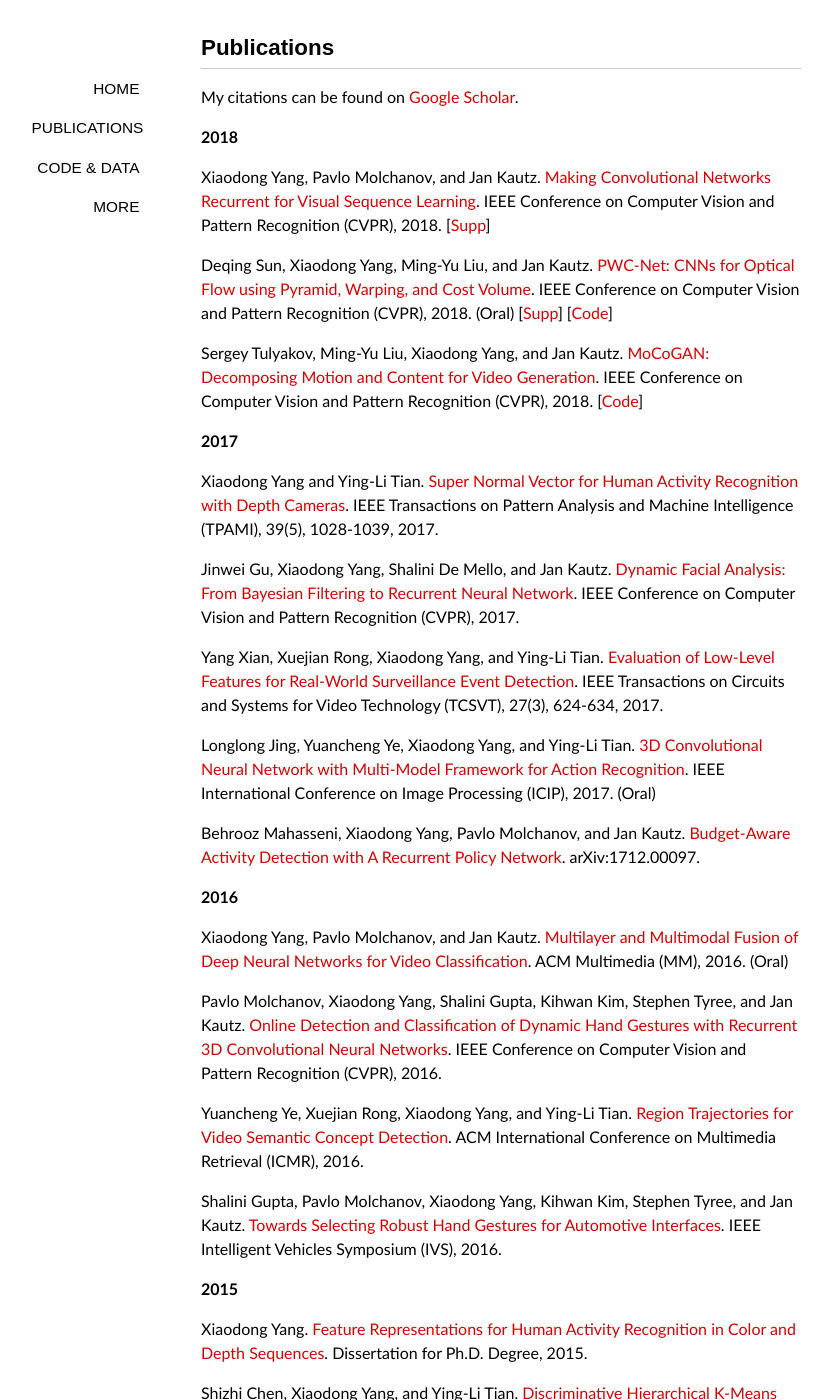
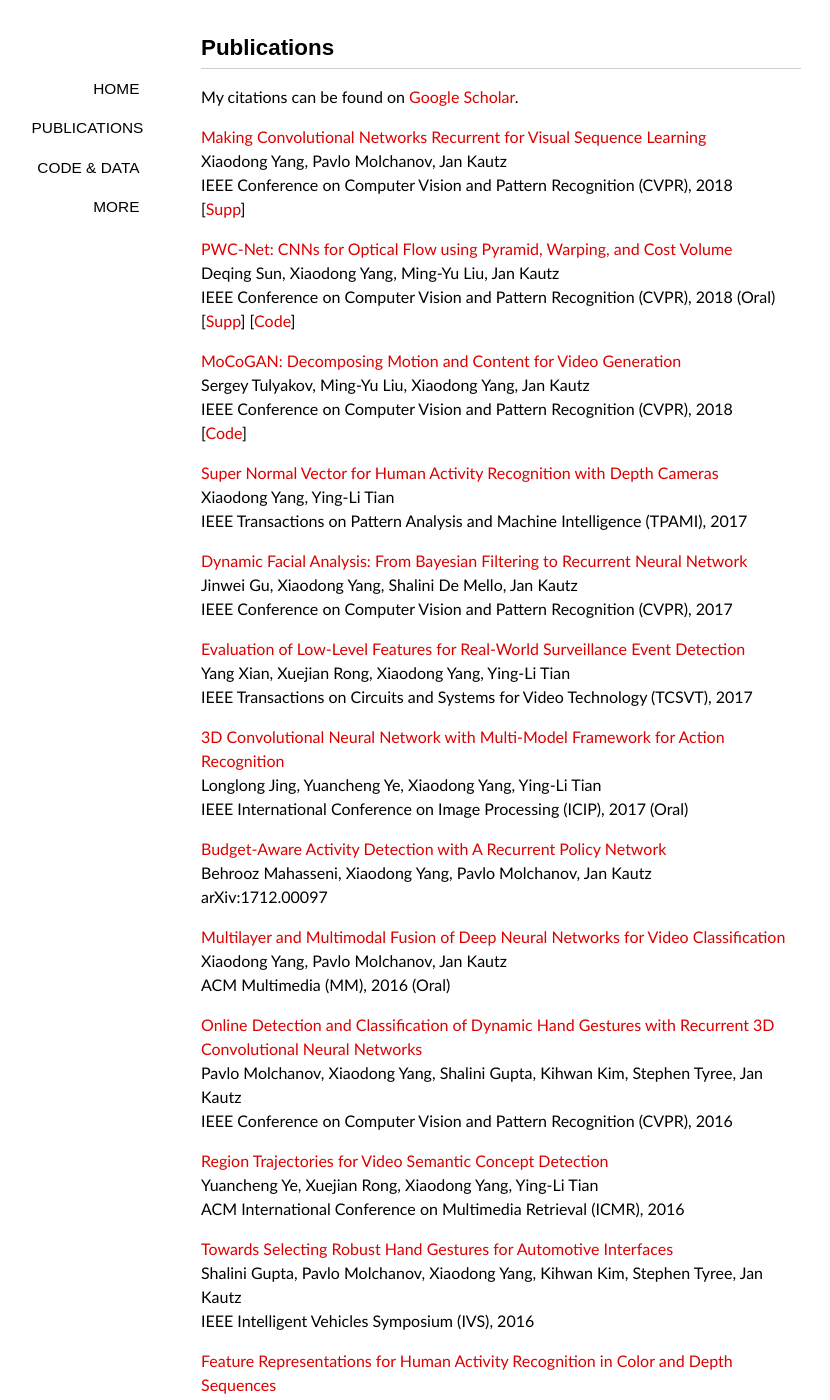
Before and after one commit to xiaodongyang/xiaodongyang.github.io, a Jekyll site: the page built from publications/index.md, in a window 1280 px wide and 1400 px high. Shown: the whole window, without its empty margins (139-969 px from the left). Built offline with Jekyll 4.4.1, drawn with Linux system fonts in a browser that asks for light colours; some web fonts are replaced; some of the changed text lies outside the part shown.

Commit message:
Update index.md

```diff
--- a/publications/index.md
+++ b/publications/index.md
@@ -7,108 +7,175 @@
 My citations can be found on [Google Scholar](http://scholar.google.com/citations?user=yWsMg_gAAAAJ&hl=en).
 <br>
 
-**2018**
+[Making Convolutional Networks Recurrent for Visual Sequence Learning](/publications/papers/prernn-cvpr18.pdf)
+Xiaodong Yang, Pavlo Molchanov, Jan Kautz
+IEEE Conference on Computer Vision and Pattern Recognition (CVPR), 2018
+[[Supp](/publications/papers/prernn-supp-cvpr18.pdf)]
 
-Xiaodong Yang, Pavlo Molchanov, and Jan Kautz. [Making Convolutional Networks Recurrent for Visual Sequence Learning](/publications/papers/prernn-cvpr18.pdf). IEEE Conference on Computer Vision and Pattern Recognition (CVPR), 2018. [[Supp](/publications/papers/prernn-supp-cvpr18.pdf)]
+[PWC-Net: CNNs for Optical Flow using Pyramid, Warping, and Cost Volume](/publications/papers/pwc-cvpr18.pdf)
+Deqing Sun, Xiaodong Yang, Ming-Yu Liu, Jan Kautz
+IEEE Conference on Computer Vision and Pattern Recognition (CVPR), 2018 (Oral)
+[[Supp](/publications/papers/pwc-supp-cvpr18.pdf)] [[Code](http://research.nvidia.com/publication/2018-02_PWC-Net%3A-CNNs-for)]
 
-Deqing Sun, Xiaodong Yang, Ming-Yu Liu, and Jan Kautz. [PWC-Net: CNNs for Optical Flow using Pyramid, Warping, and Cost Volume](/publications/papers/pwc-cvpr18.pdf). IEEE Conference on Computer Vision and Pattern Recognition (CVPR), 2018. (Oral) [[Supp](/publications/papers/pwc-supp-cvpr18.pdf)] [[Code](http://research.nvidia.com/publication/2018-02_PWC-Net%3A-CNNs-for)]
+[MoCoGAN: Decomposing Motion and Content for Video Generation](/publications/papers/mocogan-cvpr18.pdf)
+Sergey Tulyakov, Ming-Yu Liu, Xiaodong Yang, Jan Kautz
+IEEE Conference on Computer Vision and Pattern Recognition (CVPR), 2018
+[[Code](https://github.com/sergeytulyakov/mocogan)]
 
-Sergey Tulyakov, Ming-Yu Liu, Xiaodong Yang, and Jan Kautz. [MoCoGAN: Decomposing Motion and Content for Video Generation](/publications/papers/mocogan-cvpr18.pdf). IEEE Conference on Computer Vision and Pattern Recognition (CVPR), 2018. [[Code](https://github.com/sergeytulyakov/mocogan)]
+[Super Normal Vector for Human Activity Recognition with Depth Cameras](/publications/papers/tpami17.pdf)
+Xiaodong Yang, Ying-Li Tian
+IEEE Transactions on Pattern Analysis and Machine Intelligence (TPAMI), 2017
 
-**2017**
+[Dynamic Facial Analysis: From Bayesian Filtering to Recurrent Neural Network](/publications/papers/cvpr17.pdf)
+Jinwei Gu, Xiaodong Yang, Shalini De Mello, Jan Kautz
+IEEE Conference on Computer Vision and Pattern Recognition (CVPR), 2017
 
-Xiaodong Yang and Ying-Li Tian. [Super Normal Vector for Human Activity Recognition with Depth Cameras](/publications/papers/tpami17.pdf). IEEE Transactions on Pattern Analysis and Machine Intelligence (TPAMI), 39(5), 1028-1039, 2017.
+[Evaluation of Low-Level Features for Real-World Surveillance Event Detection](/publications/papers/tcsvt17.pdf)
+Yang Xian, Xuejian Rong, Xiaodong Yang, Ying-Li Tian
+IEEE Transactions on Circuits and Systems for Video Technology (TCSVT), 2017
 
-Jinwei Gu, Xiaodong Yang, Shalini De Mello, and Jan Kautz. [Dynamic Facial Analysis: From Bayesian Filtering to Recurrent Neural Network](/publications/papers/cvpr17.pdf). IEEE Conference on Computer Vision and Pattern Recognition (CVPR), 2017.
+[3D Convolutional Neural Network with Multi-Model Framework for Action Recognition](/publications/papers/icip17.pdf)
+Longlong Jing, Yuancheng Ye, Xiaodong Yang, Ying-Li Tian
+IEEE International Conference on Image Processing (ICIP), 2017 (Oral)
 
-Yang Xian, Xuejian Rong, Xiaodong Yang, and Ying-Li Tian. [Evaluation of Low-Level Features for Real-World Surveillance Event Detection](/publications/papers/tcsvt17.pdf). IEEE Transactions on Circuits and Systems for Video Technology (TCSVT), 27(3), 624-634, 2017.
+[Budget-Aware Activity Detection with A Recurrent Policy Network](https://arxiv.org/abs/1712.00097)
+Behrooz Mahasseni, Xiaodong Yang, Pavlo Molchanov, Jan Kautz
+arXiv:1712.00097
 
-Longlong Jing, Yuancheng Ye, Xiaodong Yang, and Ying-Li Tian. [3D Convolutional Neural Network with Multi-Model Framework for Action Recognition](/publications/papers/icip17.pdf). IEEE International Conference on Image Processing (ICIP), 2017. (Oral)
+[Multilayer and Multimodal Fusion of Deep Neural Networks for Video Classification](/publications/papers/mm16.pdf)
+Xiaodong Yang, Pavlo Molchanov, Jan Kautz
+ACM Multimedia (MM), 2016 (Oral)
 
-Behrooz Mahasseni, Xiaodong Yang, Pavlo Molchanov, and Jan Kautz. [Budget-Aware Activity Detection with A Recurrent Policy Network](https://arxiv.org/abs/1712.00097). arXiv:1712.00097.
+[Online Detection and Classification of Dynamic Hand Gestures with Recurrent 3D Convolutional Neural Networks](/publications/papers/cvpr16.pdf)
+Pavlo Molchanov, Xiaodong Yang, Shalini Gupta, Kihwan Kim, Stephen Tyree, Jan Kautz
+IEEE Conference on Computer Vision and Pattern Recognition (CVPR), 2016
 
-**2016**
+[Region Trajectories for Video Semantic Concept Detection](/publications/papers/icmr16.pdf)
+Yuancheng Ye, Xuejian Rong, Xiaodong Yang, Ying-Li Tian
+ACM International Conference on Multimedia Retrieval (ICMR), 2016
 
-Xiaodong Yang, Pavlo Molchanov, and Jan Kautz. [Multilayer and Multimodal Fusion of Deep Neural Networks for Video Classification](/publications/papers/mm16.pdf). ACM Multimedia (MM), 2016. (Oral)
+[Towards Selecting Robust Hand Gestures for Automotive Interfaces](/publications/papers/ivs16.pdf)
+Shalini Gupta, Pavlo Molchanov, Xiaodong Yang, Kihwan Kim, Stephen Tyree, Jan Kautz
+IEEE Intelligent Vehicles Symposium (IVS), 2016
 
-Pavlo Molchanov, Xiaodong Yang, Shalini Gupta, Kihwan Kim, Stephen Tyree, and Jan Kautz. [Online Detection and Classification of Dynamic Hand Gestures with Recurrent 3D Convolutional Neural Networks](/publications/papers/cvpr16.pdf). IEEE Conference on Computer Vision and Pattern Recognition (CVPR), 2016.
+[Feature Representations for Human Activity Recognition in Color and Depth Sequences](/publications/papers/dissertation15.pdf)
+Xiaodong Yang
+Dissertation for Ph.D. Degree, 2015
 
-Yuancheng Ye, Xuejian Rong, Xiaodong Yang, and Ying-Li Tian. [Region Trajectories for Video Semantic Concept Detection](/publications/papers/icmr16.pdf). ACM International Conference on Multimedia Retrieval (ICMR), 2016.
+[Discriminative Hierarchical K-Means Tree for Large-Scale Image Classification](/publications/papers/tnnls15.pdf)
+Shizhi Chen, Xiaodong Yang, Ying-Li Tian
+IEEE Transactions on Neural Networks and Learning Systems (TNNLS), 2015
 
-Shalini Gupta, Pavlo Molchanov, Xiaodong Yang, Kihwan Kim, Stephen Tyree, and Jan Kautz. [Towards Selecting Robust Hand Gestures for Automotive Interfaces](/publications/papers/ivs16.pdf). IEEE Intelligent Vehicles Symposium (IVS), 2016.
+[Exploring Pooling Strategies based on Idiosyncrasies of Spatio-Temporal Interest Points](/publications/papers/icmr15.pdf)
+Yuancheng Ye, Xiaodong Yang, Ying-Li Tian
+ACM International Conference on Multimedia Retrieval (ICMR), 2015
 
-**2015**
+[Hybrid Example based Single Image Super Resolution](/publications/papers/isvc15.pdf)
+Yang Xian, Xiaodong Yang, Ying-Li Tian
+International Symposium on Visual Computing (ISVC), 2015 (Oral)
 
-Xiaodong Yang. [Feature Representations for Human Activity Recognition in Color and Depth Sequences](/publications/papers/dissertation15.pdf). Dissertation for Ph.D. Degree, 2015.
+[CCNY at TRECVID 2015: Video Semantic Concept Localization](/publications/papers/trecvid15.pdf)
+Yuancheng Ye, Xuejian Rong, Xiaodong Yang, Ying-Li Tian
+NIST TRECVID Workshop, 2015
 
-Shizhi Chen, Xiaodong Yang, and Ying-Li Tian. [Discriminative Hierarchical K-Means Tree for Large-Scale Image Classification](/publications/papers/tnnls15.pdf). IEEE Transactions on Neural Networks and Learning Systems (TNNLS), 26(9), 2200-2205, 2015.
+[Super Normal Vector for Activity Recognition Using Depth Sequences](/publications/papers/cvpr14.pdf)
+Xiaodong Yang, Ying-Li Tian
+IEEE Conference on Computer Vision and Pattern Recognition (CVPR), 2014
 
-Yuancheng Ye, Xiaodong Yang, and Ying-Li Tian. [Exploring Pooling Strategies based on Idiosyncrasies of Spatio-Temporal Interest Points](/publications/papers/icmr15.pdf). ACM International Conference on Multimedia Retrieval (ICMR), 2015.
+[Action Recognition Using Super Sparse Coding Vector with Spatio-Temporal Awareness](/publications/papers/eccv14.pdf)
+Xiaodong Yang, Ying-Li Tian
+European Conference on Computer Vision (ECCV), 2014
 
-Yang Xian, Xiaodong Yang, and Ying-Li Tian. [Hybrid Example based Single Image Super Resolution](/publications/papers/isvc15.pdf). International Symposium on Visual Computing (ISVC), 2015. (Oral)
+[Effective 3D Action Recognition Using EigenJoints](/publications/papers/jvci14.pdf)
+Xiaodong Yang, Ying-Li Tian
+Journal of Visual Communication and Image Representation (JVCI), 2014 (Best Paper Award)
 
-Yuancheng Ye, Xuejian Rong, Xiaodong Yang, and Ying-Li Tian. [CCNY at TRECVID 2015: Video Semantic Concept Localization](/publications/papers/trecvid15.pdf). NIST TRECVID Workshop, 2015.
+[Scene Text Recognition in Multiple Frames based on Text Tracking](/publications/papers/icme14.pdf)
+Xuejian Rong, Chucai Yi, Xiaodong Yang, Ying-Li Tian
+IEEE International Conference on Multimedia & Expo (ICME), 2014
 
-**2014**
+[Assistive Clothing Pattern Recognition for Visually Impaired People](/publications/papers/thms14.pdf)
+Xiaodong Yang, Shuai Yuan, Ying-Li Tian
+IEEE Transactions on Human-Machine Systems (THMS), 2014
 
-Xiaodong Yang and Ying-Li Tian. [Super Normal Vector for Activity Recognition Using Depth Sequences](/publications/papers/cvpr14.pdf). IEEE Conference on Computer Vision and Pattern Recognition (CVPR), 2014.
+[Polynormal Fisher Vector for Activity Recognition from Depth Sequence](/publications/papers/siggraphw14.pdf)
+Xiaodong Yang, Ying-Li Tian
+SIGGRAPH ASIA Workshop on Autonomous Virtual Humans and Social Robots, 2014
 
-Xiaodong Yang and Ying-Li Tian. [Action Recognition Using Super Sparse Coding Vector with Spatio-Temporal Awareness](/publications/papers/eccv14.pdf). European Conference on Computer Vision (ECCV), 2014.
+[CCNY at TRECVID 2014: Surveillance Event Detection](/publications/papers/trecvid14.pdf)
+Yang Xian, Xuejian Rong, Xiaodong Yang, Ying-Li Tian
+NIST TRECVID Workshop, 2014
 
-Xiaodong Yang and Ying-Li Tian. [Effective 3D Action Recognition Using EigenJoints](/publications/papers/jvci14.pdf). Journal of Visual Communication and Image Representation (JVCI), 25(1), 2-11, 2014. ([Best Paper Award](/publications/papers/jvci-best-paper-award.pdf))
+[Histogram of 3D Facets: A Characteristic Descriptor for Hand Gesture Recognition](/publications/papers/fg13.pdf)
+Chenyang Zhang, Xiaodong Yang, Ying-Li Tian
+IEEE International Conference on Automatic Face and Gesture Recognition (FG), 2013 (Oral)
 
-Xuejian Rong, Chucai Yi, Xiaodong Yang, and Ying-Li Tian. [Scene Text Recognition in Multiple Frames based on Text Tracking](/publications/papers/icme14.pdf). IEEE International Conference on Multimedia & Expo (ICME), 2014.
+[Texture Representations Using Subspace Embeddings](/publications/papers/prl13.pdf)
+Xiaodong Yang, Ying-Li Tian
+Pattern Recognition Letters (PRL), 2013
 
-Xiaodong Yang, Shuai Yuan, and Ying-Li Tian. [Assistive Clothing Pattern Recognition for Visually Impaired People](/publications/papers/thms14.pdf). IEEE Transactions on Human-Machine Systems (THMS), 44(2), 234-243, 2014.
+[Feature Representations for Scene Text Character Recognition: A Comparative Study](/publications/papers/icdar13.pdf)
+Chucai Yi, Xiaodong Yang, Ying-Li Tian
+International Conference on Document Analysis and Recognition (ICDAR), 2013
 
-Xiaodong Yang and Ying-Li Tian. [Polynormal Fisher Vector for Activity Recognition from Depth Sequence](/publications/papers/siggraphw14.pdf). SIGGRAPH ASIA Workshop on Autonomous Virtual Humans and Social Robots, 2014.
+[AT&T Research at TRECVID 2013: Surveillance Event Detection](/publications/papers/trecvid13.pdf)
+Xiaodong Yang, Zhu Liu, Eric Zavesky, David Gibbon, Behzad Shahraray, Ying-Li Tian
+NIST TRECVID Workshop, 2013
 
-Yang Xian, Xuejian Rong, Xiaodong Yang, and Ying-Li Tian. [CCNY at TRECVID 2014: Surveillance Event Detection](/publications/papers/trecvid14.pdf). NIST TRECVID Workshop, 2014.
+[Visual Speech Learning Using Dynamic Lip Movement based Video Segmentation and Comparison](/publications/papers/bibm13.pdf)
+Carol Mazuera, Xiaodong Yang, Ying-Li Tian
+IEEE International Conference on Bioinformatics and Biomedicine (BIBM), 2013 (Oral)
 
-**2013**
+[Toward A Computer Vision based Wayfinding Aid for Blind Persons to Access Unfamiliar Indoor Environments](/publications/papers/mva13.pdf)
+Ying-Li Tian, Xiaodong Yang, Chucai Yi, Aries Arditi
+Machine Vision and Applications (MVA), 2013
 
-Chenyang Zhang, Xiaodong Yang, and Ying-Li Tian. [Histogram of 3D Facets: A Characteristic Descriptor for Hand Gesture Recognition](/publications/papers/fg13.pdf). IEEE International Conference on Automatic Face and Gesture Recognition (FG), 2013. (Oral)
+[Recognizing Actions Using Depth Motion Maps based Histograms of Oriented Gradients](/publications/papers/mm12.pdf)
+Xiaodong Yang, Chenyang Zhang, Ying-Li Tian
+ACM Multimedia (MM), 2012
 
-Xiaodong Yang and Ying-Li Tian. [Texture Representations Using Subspace Embeddings](/publications/papers/prl13.pdf). Pattern Recognition Letters (PRL), 34(10), 1130-1137, 2013.
+[EigenJoints based Action Recognition Using Naive-Bayes-Nearest-Neighbor](/publications/papers/cvprw12.pdf)
+Xiaodong Yang, Ying-Li Tian
+IEEE CVPR Workshop on Human Activity Understanding from 3D Data, 2012
 
-Chucai Yi, Xiaodong Yang, and Ying-Li Tian. [Feature Representations for Scene Text Character Recognition: A Comparative Study](/publications/papers/icdar13.pdf). International Conference on Document Analysis and Recognition (ICDAR), 2013.
+[MediaCCNY at TRECVID 2012: Surveillance Event Detection](/publications/papers/trecvid12.pdf)
+Xiaodong Yang, Chucai Yi, Liangliang Cao, Ying-Li Tian
+NIST TRECVID Workshop, 2012
 
-Xiaodong Yang, Zhu Liu, Eric Zavesky, David Gibbon, Behzad Shahraray, and Ying-Li Tian. [AT&T Research at TRECVID 2013: Surveillance Event Detection](/publications/papers/trecvid13.pdf). NIST TRECVID Workshop, 2013.
+[Robust and Effective Component based Banknote Recognition for the Blind](/publications/papers/tsmc12.pdf)
+Faiz Zaman, Xiaodong Yang, Ying-Li Tian
+IEEE Transactions on System, Man, and Cybernetics (TSMC) Part C, 2012
 
-Carol Mazuera, Xiaodong Yang, and Ying-Li Tian. [Visual Speech Learning Using Dynamic Lip Movement based Video Segmentation and Comparison](/publications/papers/bibm13.pdf). IEEE International Conference on Bioinformatics and Biomedicine (BIBM), 2013. (Oral)
+[Recognizing Clothes Patterns for Blind People by Confidence Margin based Feature Combination](/publications/papers/mm11.pdf)
+Xiaodong Yang, Shuai Yuan, Ying-Li Tian
+ACM Multimedia (MM), 2011
 
-Ying-Li Tian, Xiaodong Yang, Chucai Yi, and Aries Arditi. [Toward A Computer Vision based Wayfinding Aid for Blind Persons to Access Unfamiliar Indoor Environments](/publications/papers/mva13.pdf). Machine Vision and Applications (MVA), 24(3), 521-535, 2013.
+[Robust and Effective Component based Banknote Recognition by SURF Features](/publications/papers/wocc11.pdf)
+Faiz Zaman, Xiaodong Yang, Ying-Li Tian
+IEEE Wireless and Optical Communications Conference (WOCC), 2011
 
-**2012**
+[Context based Indoor Object Detection as An Aid to Blind Persons Accessing Unfamiliar Environments](/publications/papers/mm10.pdf)
+Xiaodong Yang, Ying-Li Tian, Chucai Yi, and Aries Arditi
+ACM Multimedia (MM), 2010
 
-Xiaodong Yang, Chenyang Zhang, and Ying-Li Tian. [Recognizing Actions Using Depth Motion Maps based Histograms of Oriented Gradients](/publications/papers/mm12.pdf). ACM Multimedia (MM), 2012.
+[Robust Door Detection in Unfamiliar Environments by Combining Edge and Corner Features](/publications/papers/cvprw10.pdf)
+Xiaodong Yang, Ying-Li Tian
+IEEE CVPR Workshop on Computer Vision Applications for Visually Impaired, 2010
 
-Xiaodong Yang and Ying-Li Tian. [EigenJoints based Action Recognition Using Naive-Bayes-Nearest-Neighbor](/publications/papers/cvprw12.pdf). IEEE CVPR Workshop on Human Activity Understanding from 3D Data, 2012.
-
-Xiaodong Yang, Chucai Yi, Liangliang Cao, and Ying-Li Tian. [MediaCCNY at TRECVID 2012: Surveillance Event Detection](/publications/papers/trecvid12.pdf). NIST TRECVID Workshop, 2012.
-
-Faiz Zaman, Xiaodong Yang, and Ying-Li Tian. [Robust and Effective Component based Banknote Recognition for the Blind](/publications/papers/tsmc12.pdf). IEEE Transactions on System, Man, and Cybernetics (TSMC) Part C, 42(6), 1021-1030, 2012.
-
-**2011**
-
-Xiaodong Yang, Shuai Yuan, and Ying-Li Tian. [Recognizing Clothes Patterns for Blind People by Confidence Margin based Feature Combination](/publications/papers/mm11.pdf). ACM Multimedia (MM), 2011.
-
-Faiz Zaman, Xiaodong Yang, Ying-Li Tian. [Robust and Effective Component based Banknote Recognition by SURF Features](/publications/papers/wocc11.pdf). IEEE Wireless and Optical Communications Conference (WOCC), 2011.
-
-**2010**
-
-Xiaodong Yang, Ying-Li Tian, Chucai Yi, and Aries Arditi. [Context based Indoor Object Detection as An Aid to Blind Persons Accessing Unfamiliar Environments](/publications/papers/mm10.pdf). ACM Multimedia (MM), 2010.
-
-Xiaodong Yang and Ying-Li Tian. [Robust Door Detection in Unfamiliar Environments by Combining Edge and Corner Features](/publications/papers/cvprw10.pdf). IEEE CVPR Workshop on Computer Vision Applications for Visually Impaired, 2010.
-
-Ying-Li Tian, Xiaodong Yang, and Aries Arditi. [Computer Vision based Door Detection for Accessibility of Unfamiliar Environments to Blind Persons](/publications/papers/icchp10.pdf). International Conference on Computers Helping People with Special Needs (ICCHP), 2010.
+[Computer Vision based Door Detection for Accessibility of Unfamiliar Environments to Blind Persons](/publications/papers/icchp10.pdf)
+Ying-Li Tian, Xiaodong Yang, Aries Arditi
+International Conference on Computers Helping People with Special Needs (ICCHP), 2010
 
 **Patents**
 
-[Hand Gesture based Region of Interest Localization](/publications/papers/9778750.pdf). US9778750 Issued on Oct. 3, 2017.
+[Hand Gesture based Region of Interest Localization](/publications/papers/9778750.pdf)
+US9778750 Issued on Oct. 3, 2017
 
-[Dynamic Hand Gesture based Region of Interest Localization](/publications/papers/9354711.pdf). US9354711 Issued on May 31, 2016.
+[Dynamic Hand Gesture based Region of Interest Localization](/publications/papers/9354711.pdf)
+US9354711 Issued on May 31, 2016
 
-[Fusing Multilayer and Multimodal Deep Neural Networks for Video Classification](/publications/papers/15-660719.pdf). US Patent App. 15/660719, 2018.
+[Fusing Multilayer and Multimodal Deep Neural Networks for Video Classification](/publications/papers/15-660719.pdf)
+US Patent App. 15/660719, 2018
 
-[Online Detection and Classification of Dynamic Gestures with Recurrent Convolutional Neural Networks](/publications/papers/15-402128.pdf). US Patent App. 15/402128, 2017.
+[Online Detection and Classification of Dynamic Gestures with Recurrent Convolutional Neural Networks](/publications/papers/15-402128.pdf)
+US Patent App. 15/402128, 2017
```
